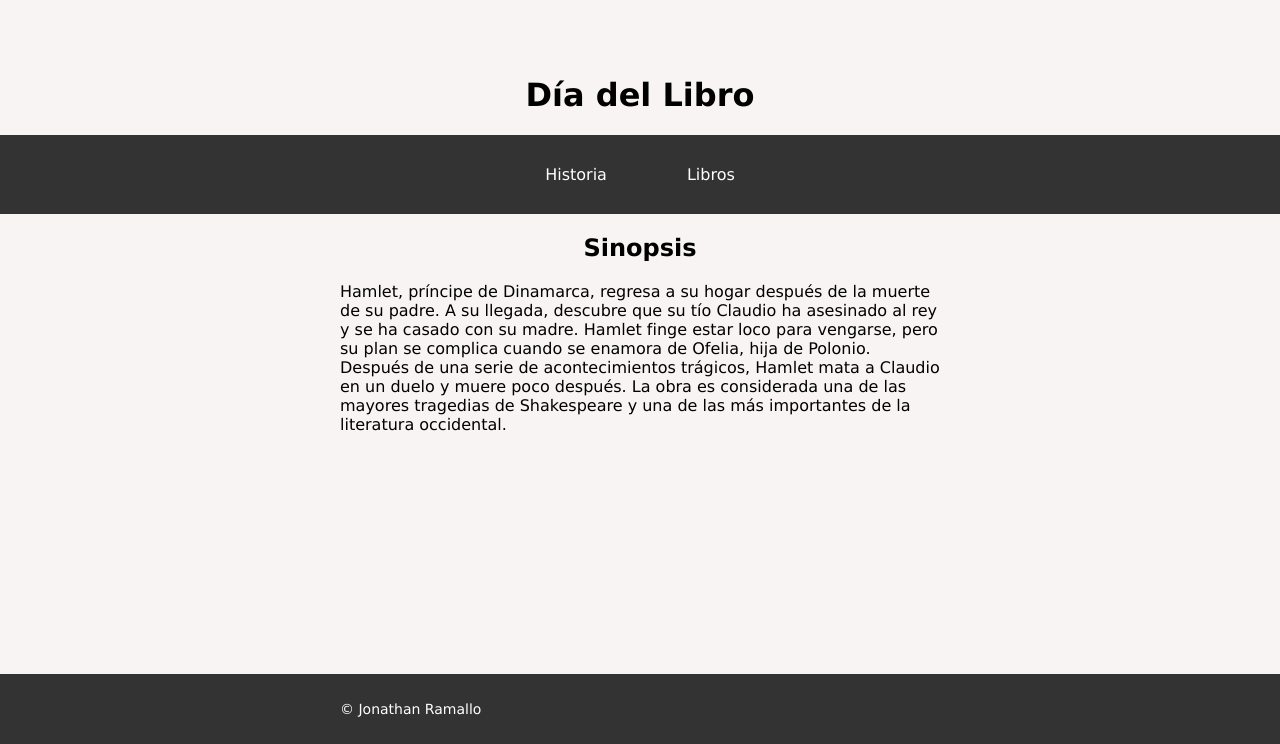
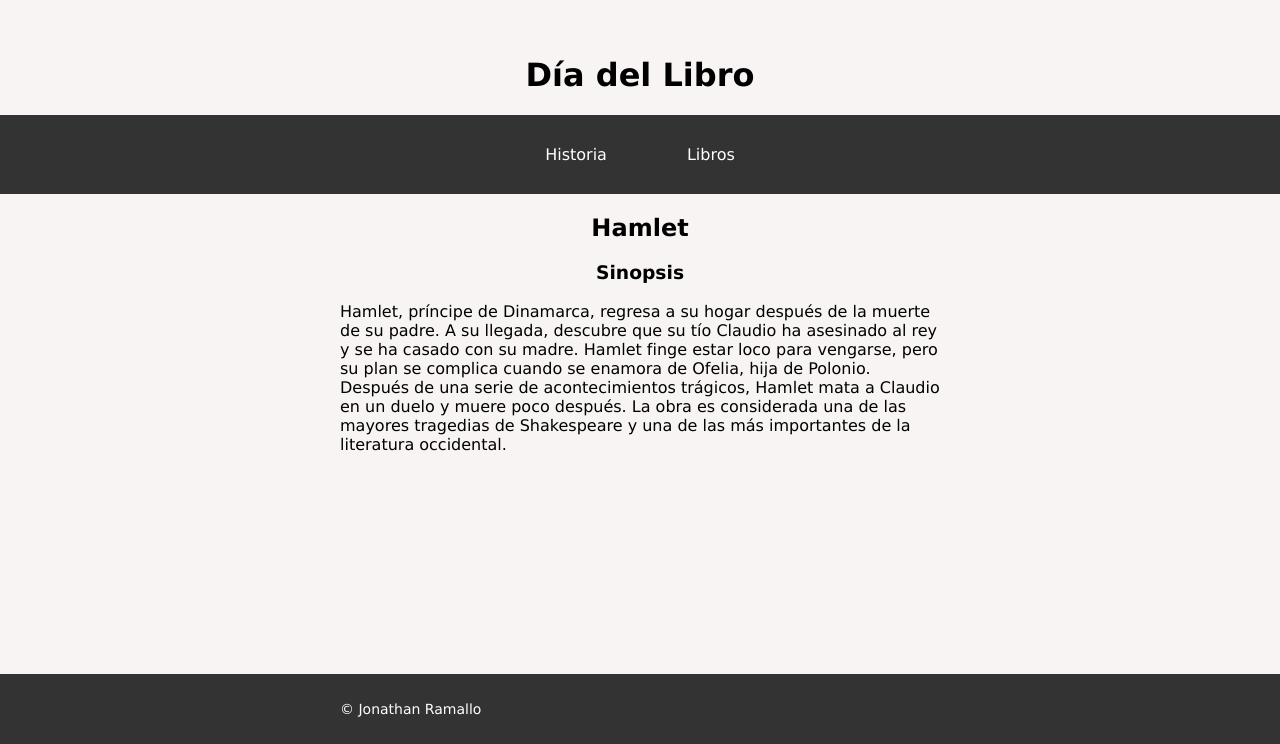
Before and after one commit to jonyrr/Marcas, a plain HTML site: page hamlet.html in a window 1280 px wide. Shown: the part 156-900 px from the top of the page. Drawn offline with Linux system fonts and the light colour scheme.

Commit message:
Add files via upload

```diff
--- a/hamlet.html
+++ b/hamlet.html
@@ -3,7 +3,7 @@
 <head>
   <meta charset="UTF-8">
   <meta name="viewport" content="width=device-width, initial-scale=1.0">
-  <title>Don Quijote de la Mancha</title>
+  <title>Hamlet</title>
   <link rel="stylesheet" href="main.css">
   <link rel="shortcut icon" href="icono.jpg" type="image/x-icon">
 </head>
@@ -28,7 +28,9 @@
 
 
     <article>
-      <h2>Sinopsis</h2>
+
+      <h2>Hamlet</h2>
+      <h3>Sinopsis</h3>
       <p>
         Hamlet, príncipe de Dinamarca, regresa a su hogar después de la muerte de su padre.
          A su llegada, descubre que su tío Claudio ha asesinado al rey y se ha casado con su madre.
```
Also changed, not shown: quijote.html (+2 -1 lines).
